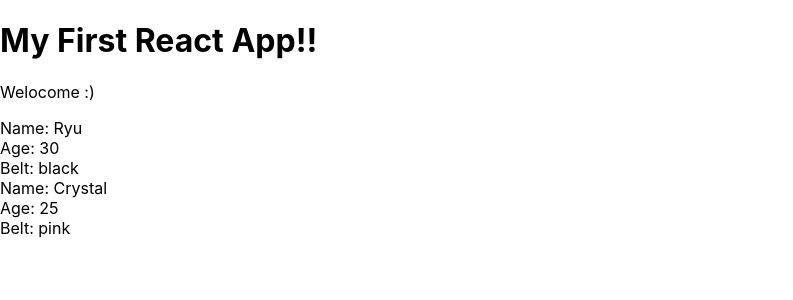
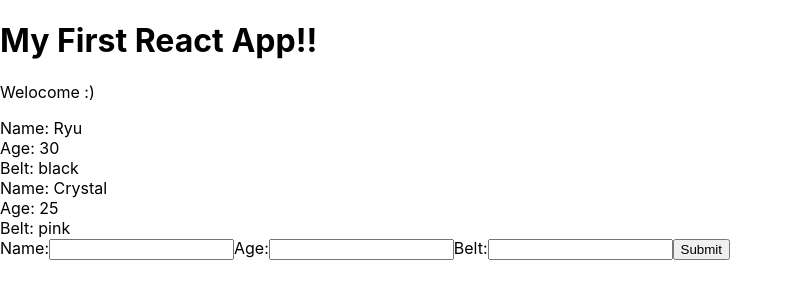
Before and after one commit to Yuto-M/study-react-tutorial-on-youtube, a React (Create React App) app in the folder myapp/: page / in a window 1280 px wide. Shown: the top 300 px of the page, without its empty margins (0-793 px from the left). Built offline with nearby package versions, Linux system fonts and the light colour scheme.

Commit message:
formを使用してstateを更新する処理を実装

```diff
--- /dev/null
+++ b/myapp/src/AddNinja.js
@@ -0,0 +1,35 @@
+import React, { Component } from 'react';
+
+class AddNinja extends Component {
+    state = {
+        name: null,
+        age: null,
+        belt: null,
+    };
+    handleChange = (e) => {
+        this.setState({
+            [e.target.id]: e.target.value,
+        });
+    }
+    handleSubmit = (e) => {
+        e.preventDefault();
+        console.log(this.state);
+    }
+    render() {
+        return (
+            <div>
+                <form onSubmit={this.handleSubmit}>
+                    <label htmlFor="name">Name:</label>
+                    <input type="text" id="name" onChange={this.handleChange}/>
+                    <label htmlFor="age">Age:</label>
+                    <input type="text" id="age" onChange={this.handleChange}/>
+                    <label htmlFor="belt">Belt:</label>
+                    <input type="text" id="belt" onChange={this.handleChange}/>
+                    <button>Submit</button>
+                </form>
+            </div>
+        );
+    }
+}
+
+export default AddNinja;
--- a/myapp/src/App.js
+++ b/myapp/src/App.js
@@ -1,5 +1,6 @@
 import React, { Component }from 'react';
 import Ninjas from './Ninjas';
+import AddNinja from './AddNinja';
 
 class App extends Component {
   state = {
@@ -15,6 +16,7 @@ class App extends Component {
         <h1>My First React App!!</h1>
         <p>Welocome :)</p>
         <Ninjas ninjas={this.state.ninjas} />
+        <AddNinja />
       </div>
     );
   }
```
